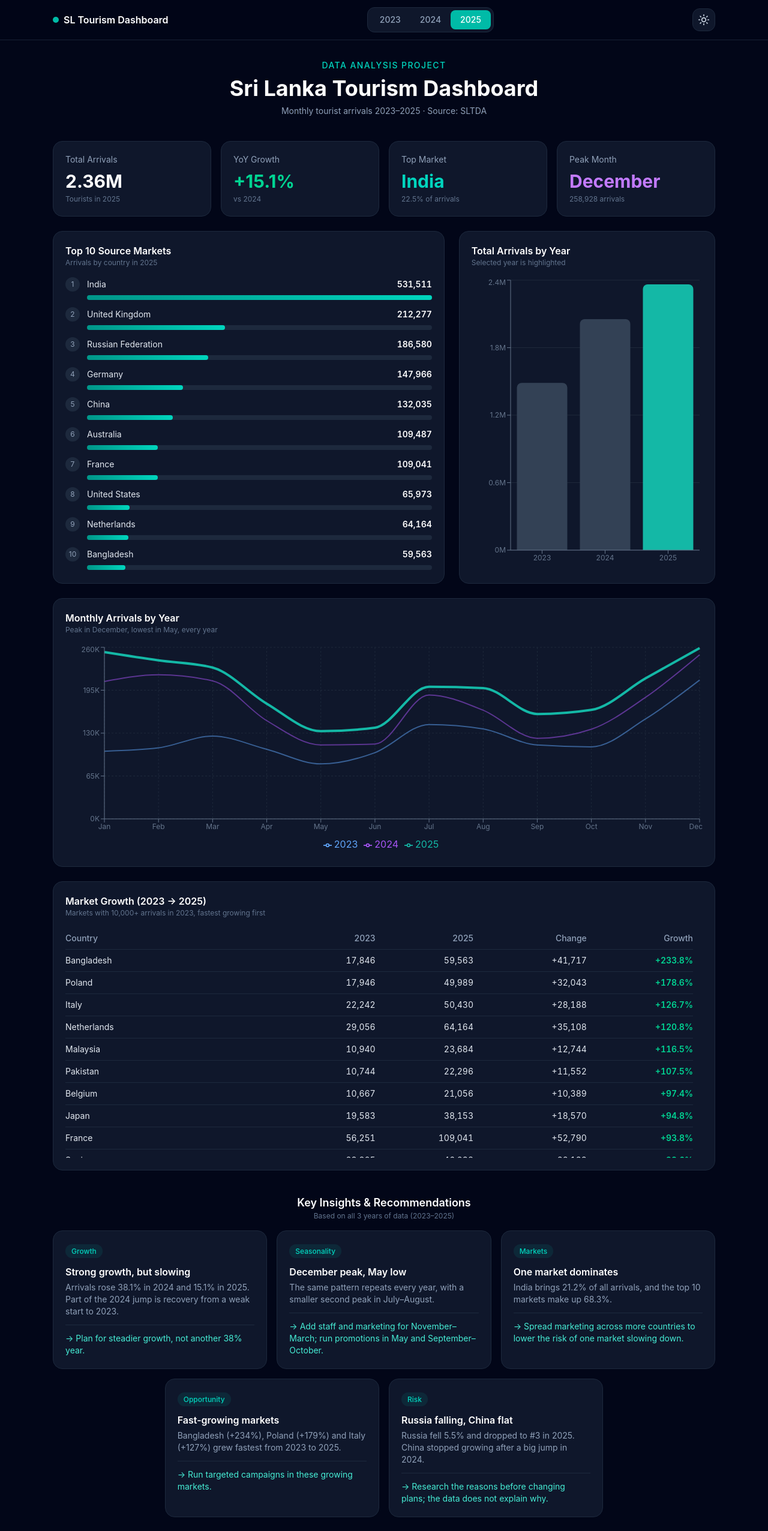
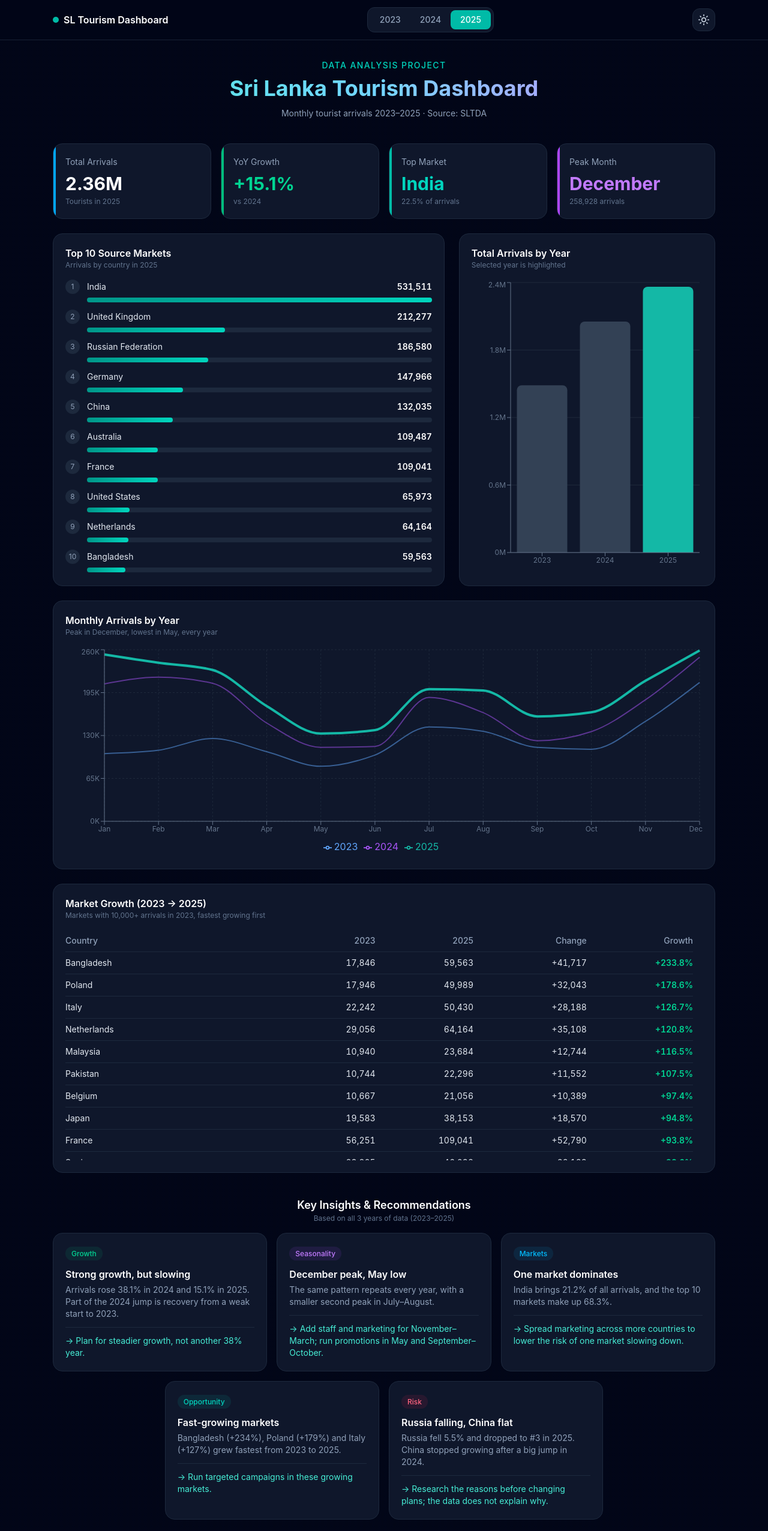
Before and after one commit to shihariAyodya/sl-tourism-dashboard, a React (Vite) app: page / in a window 1280 px wide. Shown: the top 2552 px of the page at 60% size. Built offline with nearby package versions, Linux system fonts and the light colour scheme.

Commit message:
Improve light theme design

```diff
--- a/src/App.jsx
+++ b/src/App.jsx
@@ -58,6 +58,15 @@ const INSIGHTS = [
 
 const STEPS = ['Python (Pandas)', 'MySQL', 'Power BI', 'React + Tailwind']
 
+// A different color for each insight tag
+const TAG_STYLES = {
+  Growth: 'bg-emerald-500/10 text-emerald-700 dark:text-emerald-400',
+  Seasonality: 'bg-purple-500/10 text-purple-700 dark:text-purple-400',
+  Markets: 'bg-sky-500/10 text-sky-700 dark:text-sky-400',
+  Opportunity: 'bg-teal-500/10 text-teal-700 dark:text-teal-400',
+  Risk: 'bg-rose-500/10 text-rose-700 dark:text-rose-400',
+}
+
 // Read the saved theme (falls back to dark if nothing is saved)
 function getSavedTheme() {
   try {
@@ -83,12 +92,13 @@ function topName(totals) {
 }
 
 // Shared card style for light and dark
-const BOX = 'rounded-2xl border border-slate-200 bg-white shadow-sm dark:border-slate-800 dark:bg-slate-900 dark:shadow-none'
+const BOX = 'rounded-2xl border border-slate-200/70 bg-white shadow-[0_1px_2px_rgba(15,23,42,0.04),0_10px_30px_-12px_rgba(15,23,42,0.15)] dark:border-slate-800 dark:bg-slate-900 dark:shadow-none'
 
 // A reusable KPI card
-function KpiCard({ label, value, note, color = 'text-slate-900 dark:text-white' }) {
+function KpiCard({ label, value, note, color = 'text-slate-900 dark:text-white', accent = 'bg-slate-400' }) {
   return (
-    <div className={`${BOX} p-5`}>
+    <div className={`${BOX} relative overflow-hidden p-5`}>
+      <span className={`absolute inset-y-0 left-0 w-1 ${accent}`} />
       <p className="text-sm text-slate-500 dark:text-slate-400">{label}</p>
       <p className={`mt-2 text-3xl font-bold ${color}`}>{value}</p>
       <p className="mt-1 text-xs text-slate-400 dark:text-slate-500">{note}</p>
@@ -223,10 +233,10 @@ function App() {
 
   // ---------- Page ----------
   return (
-    <div className="min-h-screen bg-slate-50 text-slate-700 transition-colors dark:bg-slate-950 dark:text-slate-200">
+    <div className="min-h-screen bg-gradient-to-br from-teal-50/70 via-slate-50 to-purple-50/70 text-slate-700 dark:from-slate-950 dark:via-slate-950 dark:to-slate-950 dark:text-slate-200">
 
       {/* Sticky navbar: stays at the top while scrolling */}
-      <nav className="sticky top-0 z-50 border-b border-slate-200/80 bg-white/80 backdrop-blur-md dark:border-slate-800/80 dark:bg-slate-950/80">
+      <nav className="sticky top-0 z-50 border-b border-slate-200/80 bg-white/60 backdrop-blur-md dark:border-slate-800/80 dark:bg-slate-950/80">
         <div className="mx-auto flex max-w-6xl items-center justify-between gap-3 px-6 py-3">
 
           {/* Logo / name */}
@@ -273,7 +283,7 @@ function App() {
           <p className="text-sm font-medium uppercase tracking-widest text-teal-600 dark:text-teal-400">
             Data Analysis Project
           </p>
-          <h1 className="mt-2 text-4xl font-bold text-slate-900 dark:text-white">
+          <h1 className="mt-2 bg-gradient-to-r from-teal-600 via-sky-600 to-purple-600 bg-clip-text pb-1 text-4xl font-bold text-transparent dark:from-teal-300 dark:via-sky-300 dark:to-purple-400">
             Sri Lanka Tourism Dashboard
           </h1>
           <p className="mt-2 text-sm text-slate-500 dark:text-slate-400">
@@ -287,24 +297,28 @@ function App() {
             label="Total Arrivals"
             value={`${(total / 1000000).toFixed(2)}M`}
             note={`Tourists in ${year}`}
+            accent="bg-sky-500"
           />
           <KpiCard
             label="YoY Growth"
             value={growth === null ? '--' : `+${growth.toFixed(1)}%`}
             note={growth === null ? 'No 2022 data' : `vs ${year - 1}`}
             color="text-emerald-600 dark:text-emerald-400"
+            accent="bg-emerald-500"
           />
           <KpiCard
             label="Top Market"
             value={topMarket}
             note={`${topShare.toFixed(1)}% of arrivals`}
             color="text-teal-600 dark:text-teal-400"
+            accent="bg-teal-500"
           />
           <KpiCard
             label="Peak Month"
             value={peakMonth}
             note={`${(monthTotals[peakMonth] || 0).toLocaleString()} arrivals`}
             color="text-purple-600 dark:text-purple-400"
+            accent="bg-purple-500"
           />
         </div>
 
@@ -448,7 +462,7 @@ function App() {
                 key={item.title}
                 className={`${BOX} w-full p-5 md:w-[calc(50%-0.5rem)] lg:w-[calc(33.333%-0.667rem)]`}
               >
-                <span className="rounded-full bg-teal-500/10 px-2.5 py-1 text-xs font-medium text-teal-700 dark:text-teal-400">
+                <span className={`rounded-full px-2.5 py-1 text-xs font-medium ${TAG_STYLES[item.tag]}`}>
                   {item.tag}
                 </span>
                 <h3 className="mt-3 font-semibold text-slate-900 dark:text-white">{item.title}</h3>
```
